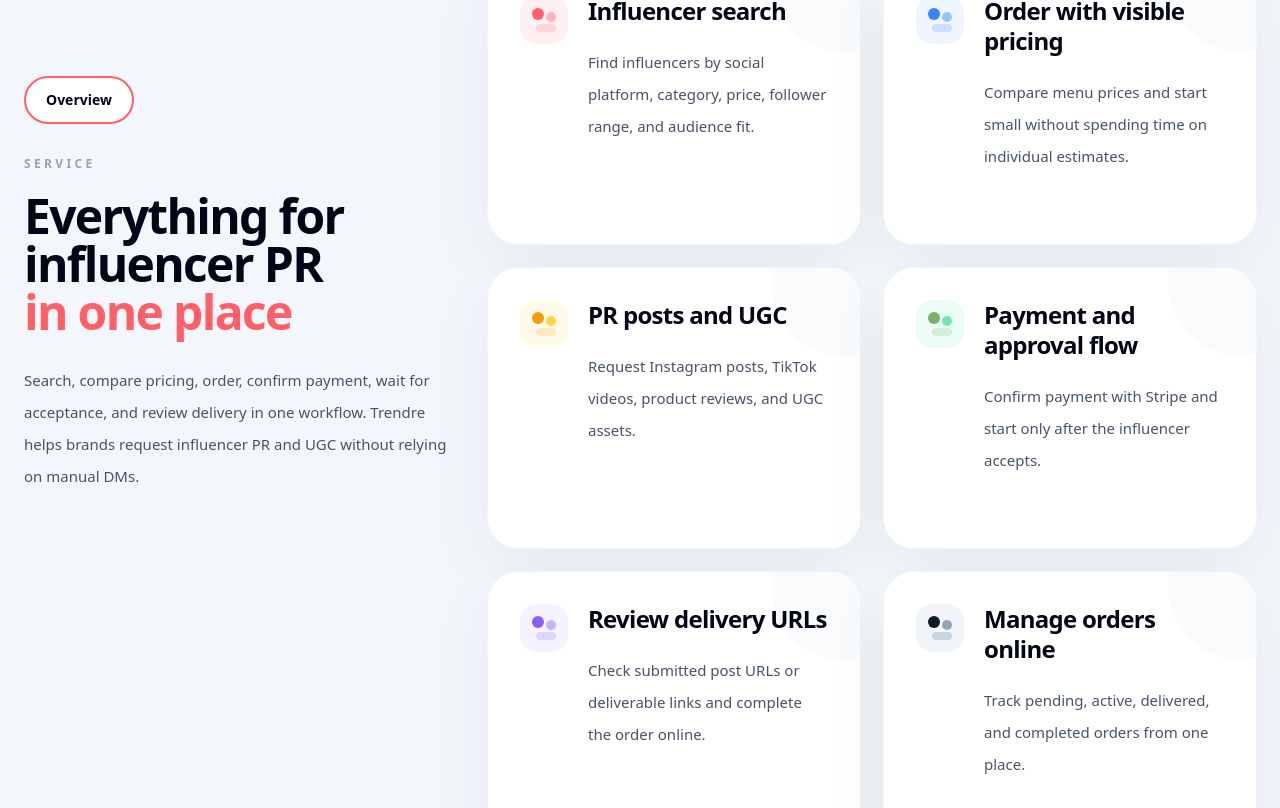
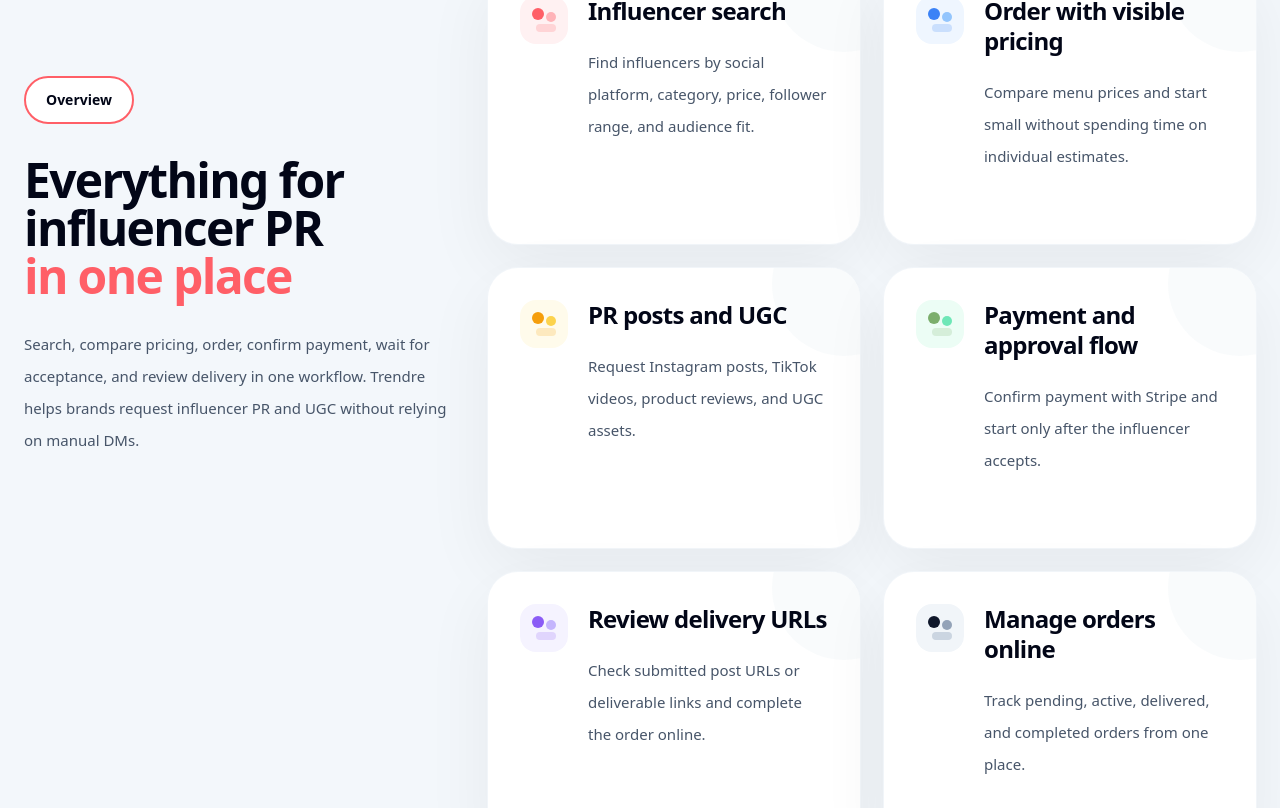
Before and after one commit to Annalisa0625/pearpop-clone, a Next.js app: page /home in a window 1280 px wide. Shown: the part 1020-1828 px from the top of the page. Built offline with nearby package versions, Linux system fonts and the light colour scheme.

Commit message:
Remove service label from home overview

```diff
--- a/app/home/page.tsx
+++ b/app/home/page.tsx
@@ -229,7 +229,6 @@ export default function HomePage() {
           mini2: "表示価格で依頼",
           mini3: "納品まで管理",
 
-          productLabel: "SERVICE",
           productPill: "サービス概要",
           productTitle1: "インフルエンサーPRの",
           productTitle2: "すべてがこれ",
@@ -299,7 +298,8 @@ export default function HomePage() {
           useCase6Body:
             "日本の生活者に届くインフルエンサーを探し、日本向けPRを始めたい企業に。",
 
-          finalTitle: "まずは、商品や店舗に合うインフルエンサーを探してみましょう。",
+          finalTitle:
+            "まずは、商品や店舗に合うインフルエンサーを探してみましょう。",
           finalBody:
             "検索・比較・注文・納品確認まで、Trendre上でスムーズに進められます。",
           finalPrimary: "無料で企業登録",
@@ -319,7 +319,6 @@ export default function HomePage() {
           mini2: "Order with visible pricing",
           mini3: "Manage delivery online",
 
-          productLabel: "SERVICE",
           productPill: "Overview",
           productTitle1: "Everything for",
           productTitle2: "influencer PR",
@@ -515,11 +514,7 @@ export default function HomePage() {
                 {copy.productPill}
               </div>
 
-              <p className="mt-8 text-xs font-black uppercase tracking-[0.28em] text-slate-400">
-                {copy.productLabel}
-              </p>
-
-              <h2 className="mt-5 max-w-lg text-3xl font-black leading-tight tracking-[-0.035em] text-slate-950 md:text-5xl">
+              <h2 className="mt-8 max-w-lg text-3xl font-black leading-tight tracking-[-0.035em] text-slate-950 md:text-5xl">
                 {copy.productTitle1}
                 <br />
                 {copy.productTitle2}
```
